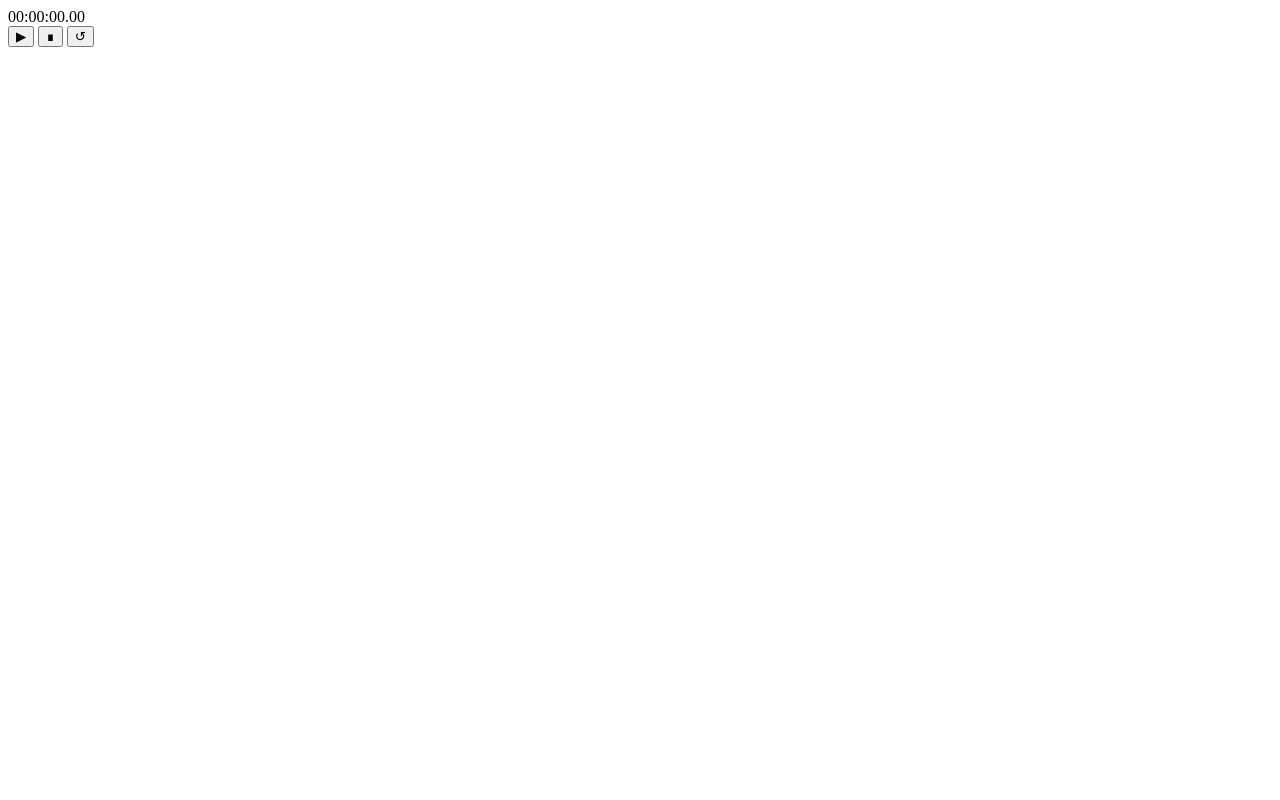
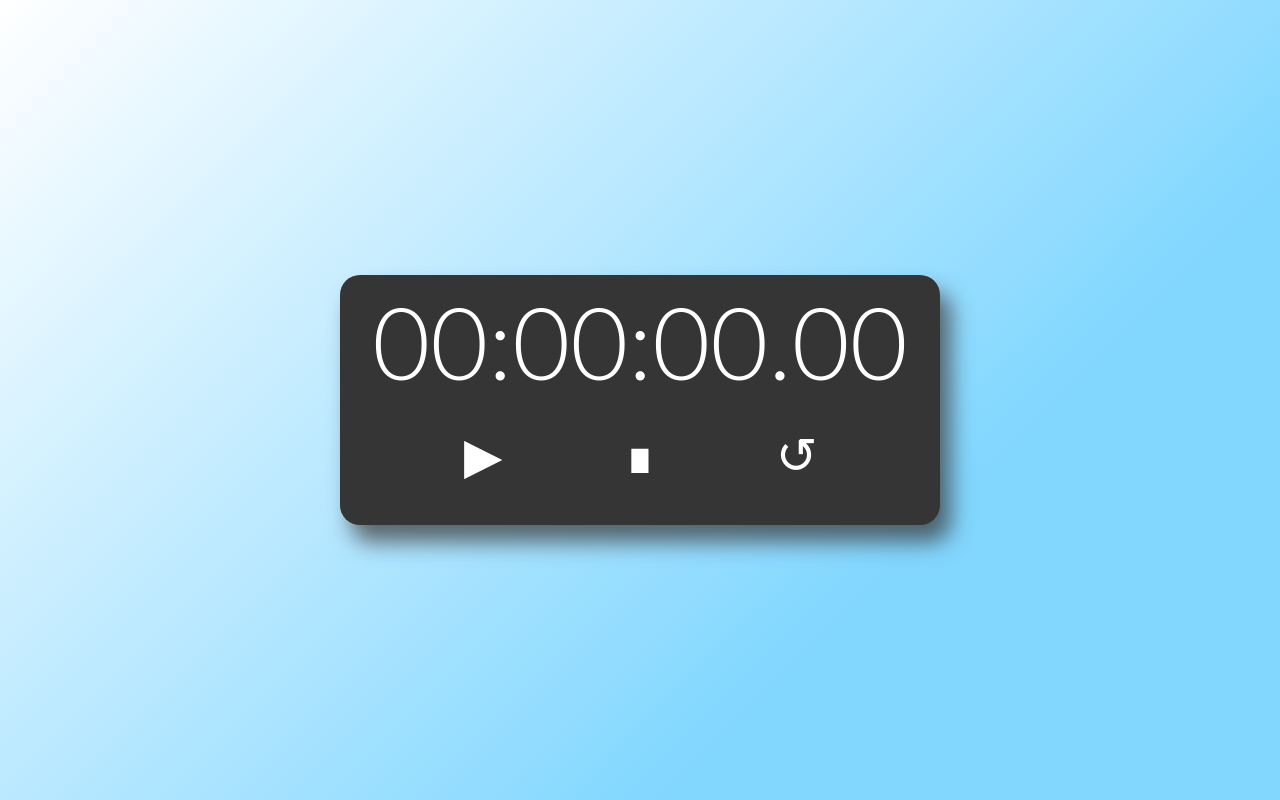
Before and after one commit to Gasogui/cronometro, a plain HTML site: page index.html in a window 1280 px wide. Drawn offline with Linux system fonts and the light colour scheme.

Commit message:
Se trabajó sobre el fille style.css

```diff
--- a/index.html
+++ b/index.html
@@ -4,15 +4,19 @@
     <meta charset="UTF-8">
     <meta http-equiv="X-UA-Compatible" content="IE=edge">
     <meta name="viewport" content="width=device-width, initial-scale=1.0">
+    <link rel="stylesheet" href="./style.css">
     <title>Cronometro</title>
 </head>
 <body>
-    <div class="cronoContainer">
-        <div class="cronoTime"></div>
+    <div class="cronoContainer"> <!-- c-body -->
+
+        <div class="cronoTime"> <!-- c-time -->
+
             <div class="screen">
                 <span id="time">00:00:00.00</span>
             </div>
-            <div class="btnContainer">
+
+            <div class="btnContainer"> <!-- c-btn -->
                 <button id ="btnStart">&#9654</button>
                 <button id ="btnStop">&#8718</button>
                 <button id ="btnReset">&#8634</button>
--- a/style.css
+++ b/style.css
@@ -0,0 +1,78 @@
+body {
+  margin: 0;
+  padding: 0;
+  font-family: "lato";
+}
+
+:root {
+  --background: rgb(255, 255, 255);
+  --background-linear1: rgba(255, 255, 255, 1);
+  --background-linear2: rgb(130, 215, 255);
+  --container: #353535;
+  --text-color: white;
+  --screen: #353535;
+  --btn-hover: black;
+  --btn-hover-text: #43a4f3;
+  --shadow: rgba(59, 59, 59, 0.75);
+}
+
+span {
+  font-weight: 300;
+  font-size: 100px;
+}
+
+.cronoContainer {
+  background: var(--background);
+  background: linear-gradient(
+    135deg,
+    var(--background-linear1) 0%,
+    var(--background-linear2) 70%
+  );
+  width: 100%;
+  height: 100vh;
+  display: flex;
+  justify-content: center;
+  align-items: center;
+}
+
+.cronoTime {
+  background-color: var(--container);
+  width: 600px;
+  height: 250px;
+  border-radius: 20px;
+  box-shadow: 11px 17px 22px 0px var(--shadow);
+}
+
+.cronoTime > .screen {
+  color: var(--text-color);
+  background-color: var(--screen);
+  margin: 6px;
+  text-align: center;
+}
+
+.btnContainer {
+  display: grid;
+  grid-template-columns: repeat(3, 1fr);
+  gap: 70px;
+  margin: 15px 100px;
+}
+
+.btnContainer > button {
+  display: block;
+  background: none;
+  border: none;
+  outline: inherit;
+  cursor: pointer;
+
+  height: 80px;
+  border-radius: 50%;
+  font-size: 50px;
+  color: var(--text-color);
+}
+
+button:hover {
+  transform: scale(1.2);
+  transition: 0.5s;
+  background-color: var(--btn-hover);
+  color: var(--btn-hover-text);
+}
```
